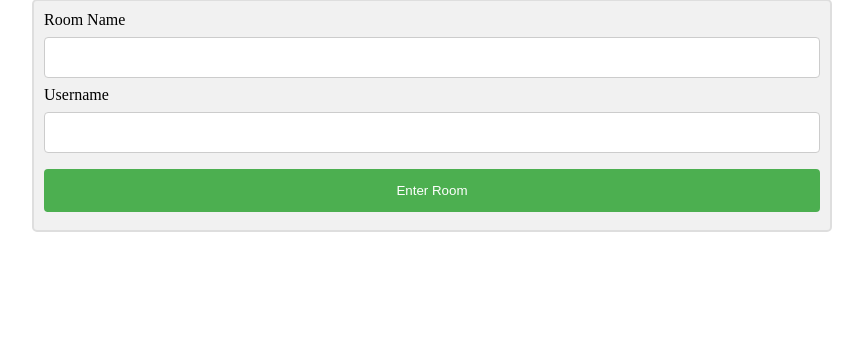
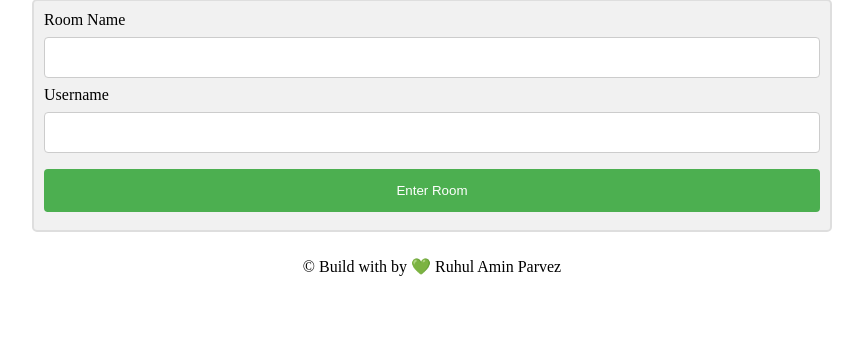
Before and after one commit to ruhulaminparvez/chatize, a Django app: page / in a window 1280 px wide. Shown: the part 118-476 px from the top of the page, without its empty margins (208-1071 px from the left). Run offline with Django 4.2, Linux system fonts and the light colour scheme.

Commit message:
Project Complete

```diff
--- a/templates/home.html
+++ b/templates/home.html
@@ -104,6 +104,9 @@ body {
     </form>
 </div>
 
+<footer style="text-align: center; margin-top: 25px;">
+    <p>&copy; Build with by 💚 Ruhul Amin Parvez</p>
+</footer>
 
 </body>
 
--- a/templates/room.html
+++ b/templates/room.html
@@ -135,6 +135,9 @@ setInterval(function(){
     </form>
 </div>
 
+<footer style="text-align: center; margin-top: 25px;">
+  <p>&copy; Build with by 💚 Ruhul Amin Parvez</p>
+</footer>
 
 </body>
 
```
Also changed, not shown: db.sqlite3.
